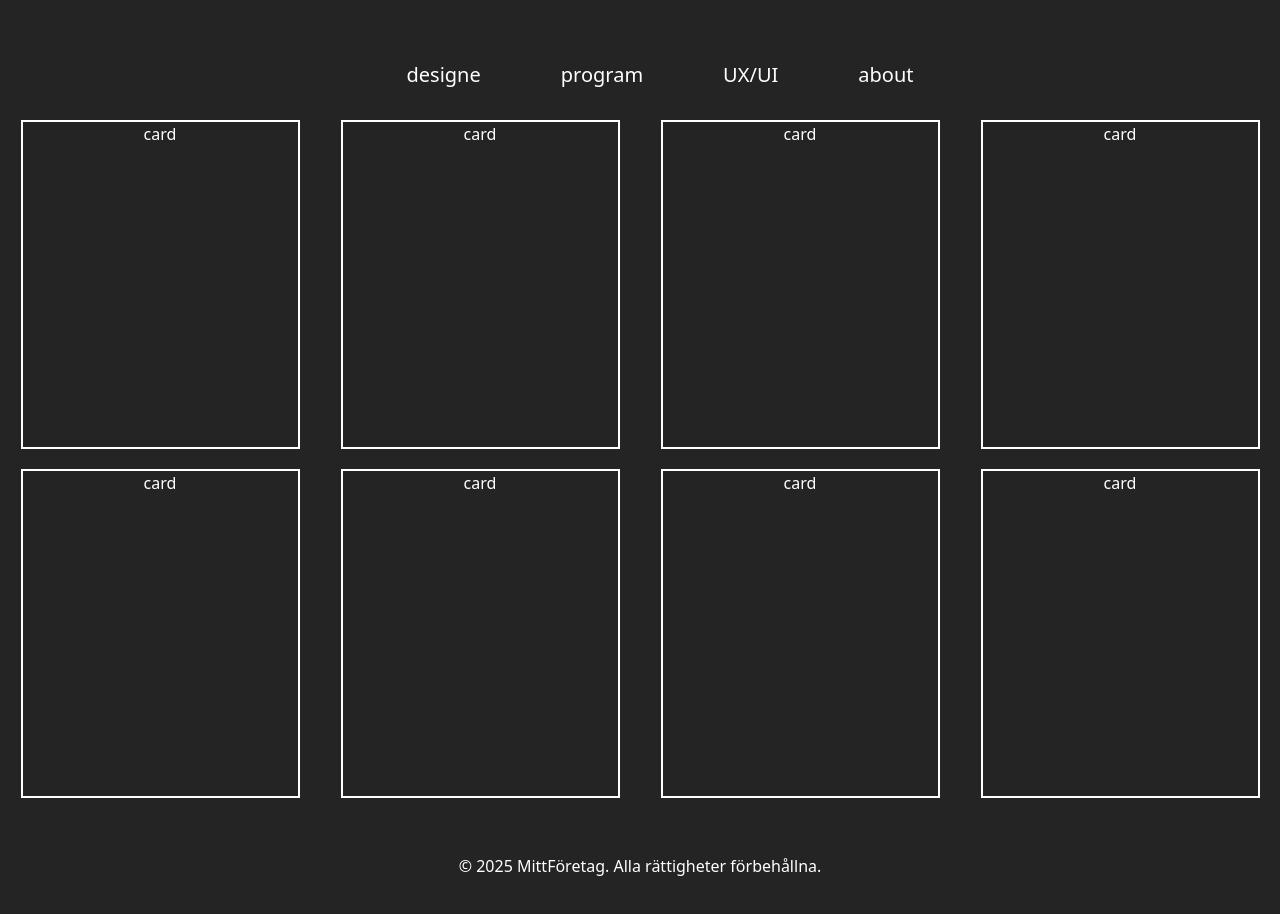
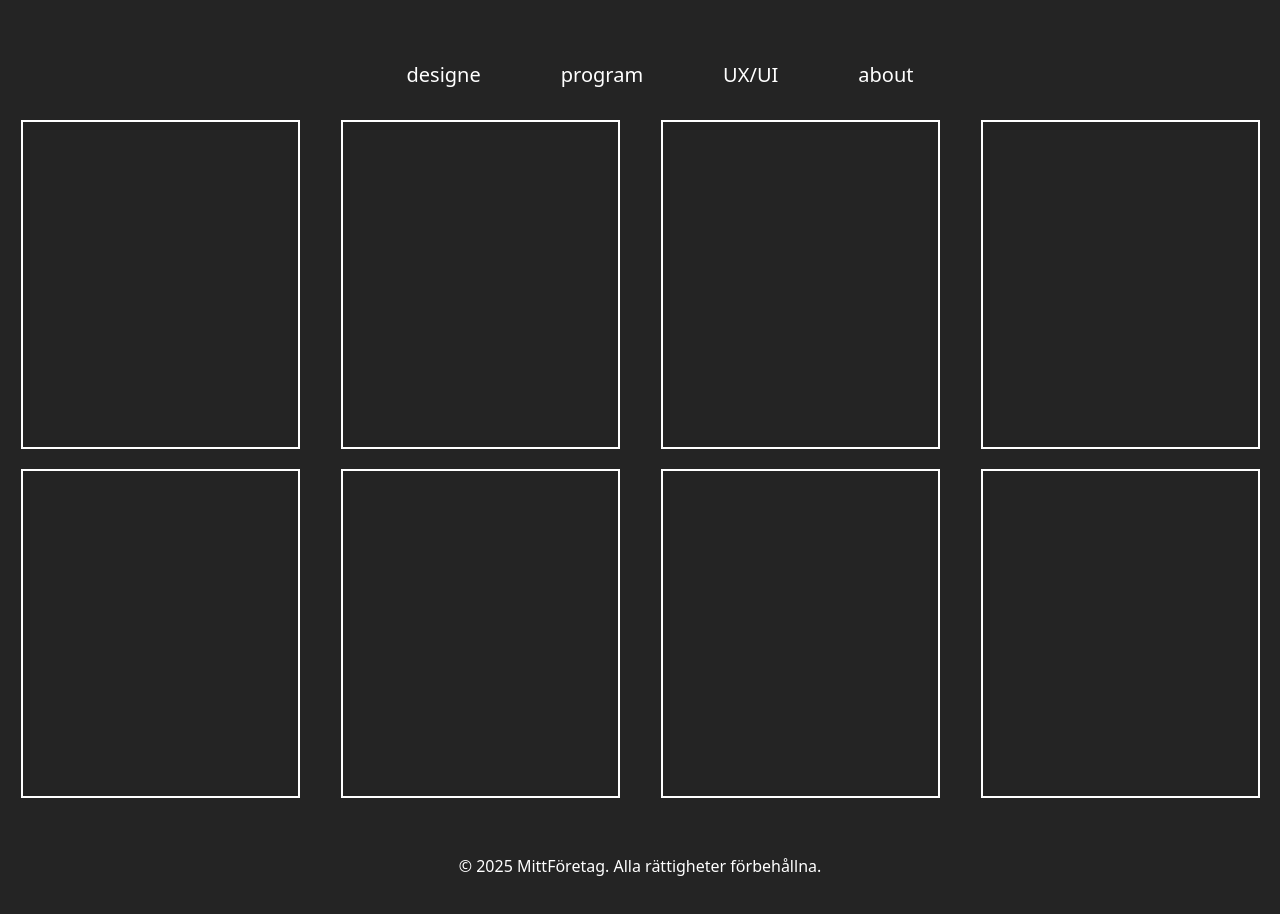
Before and after one commit to SamiDaly/my-webb, a website built with Vite: page index.html in a window 1280 px wide. Built offline with nearby package versions, Linux system fonts and the light colour scheme.

Commit message:
change html divs  into js

```diff
--- a/index.html
+++ b/index.html
@@ -14,16 +14,7 @@
     </header>
 
     <main>
-      <div class="pictures">
-        <div class="card">card</div>
-        <div class="card">card</div>
-        <div class="card">card</div>
-        <div class="card">card</div>
-        <div class="card">card</div>
-        <div class="card">card</div>
-        <div class="card">card</div>
-        <div class="card">card</div>
-      </div>
+      <div class="pictures"></div>
     </main>
 
     <footer>
--- a/src/flippCards.ts
+++ b/src/flippCards.ts
@@ -1,15 +1,13 @@
 export function flippCards() {
   const pictures = document.querySelector(".pictures");
-  const cards = document.querySelectorAll(".card");
 
-  for (let i = 0; i < cards.length; i++) {
-    const card = cards[i] as HTMLElement;
+  const card = ["", "", "", "", "", "", "", ""];
 
-    card.addEventListener("click", () => {
-      card.classList.toggle("flipped");
-      if ((card.style.backgroundColor = "red")) {
-        //test
-      }
-    });
+  for (let i = 0; i < card.length; i++) {
+    const divCard = document.createElement("div");
+    const cards: string = card[i];
+    divCard.classList.add("card");
+
+    pictures?.appendChild(divCard);
   }
 }
--- a/src/main.ts
+++ b/src/main.ts
@@ -2,7 +2,6 @@
 import "./style.css";
 const ulList = document.getElementById("ulList");
 const pictures = document.querySelector(".pictures");
-const cards = document.querySelectorAll(".card");
 const menyContainer = document.querySelector(".menyContainer");
 
 const menuList = ["designe", "program", "UX/UI", "about"];
```
